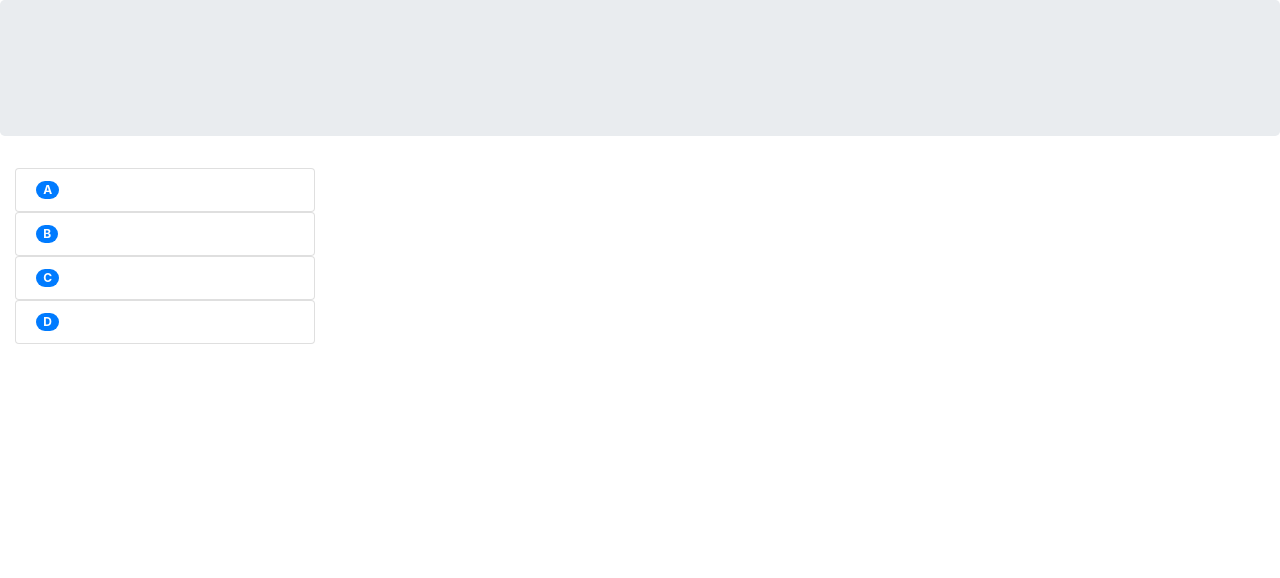
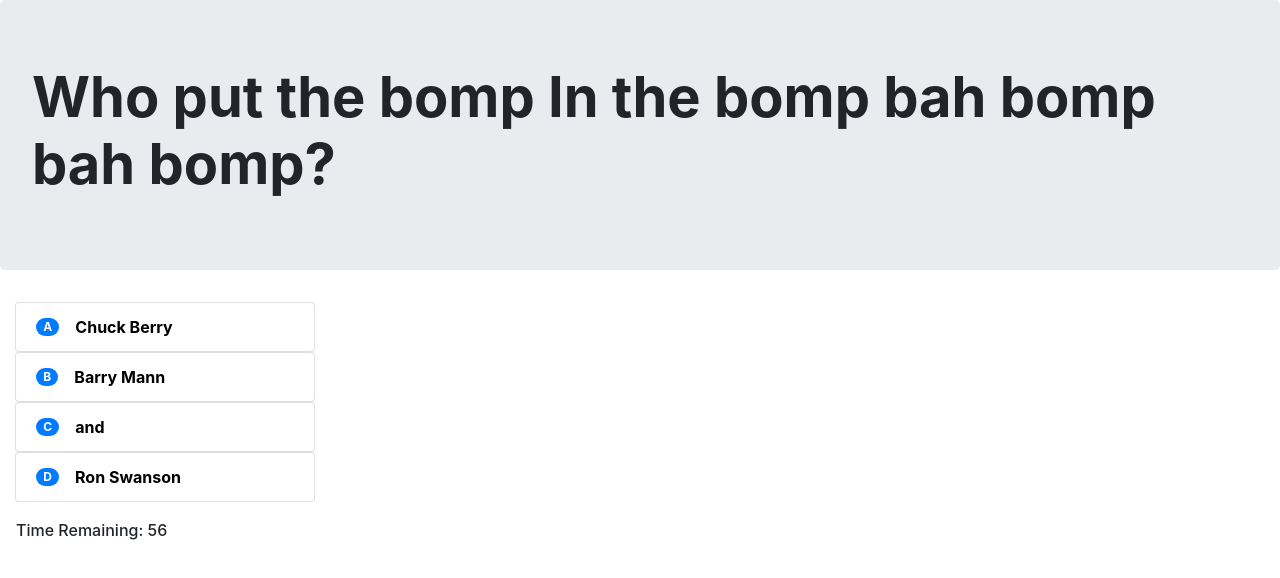
Before and after one commit to Misterjosh/Misterjosh.github.io, a plain HTML site: page Homework 04 - Quiz Game/Quiz Game/quizgame.html in a window 1280 px wide. Drawn offline with nearby package versions, Linux system fonts and the light colour scheme.

Commit message:
Added timer that displays game over at 0

```diff
--- a/Homework 04 - Quiz Game/Quiz Game/Assets/script.js
+++ b/Homework 04 - Quiz Game/Quiz Game/Assets/script.js
@@ -21,6 +21,27 @@
 bText.textContent;
 cText.textContent;
 dText.textContent;
+
+//Timer
+var timeDisplay = document.getElementById('timerDis');
+var remainingTime = 61;
+
+function timeShow() {
+    var timerVal = setInterval(function(){
+        remainingTime--;
+        timeDisplay.textContent = "Time Remaining: " + remainingTime;
+        if (remainingTime === 0) {
+            clearInterval(timerVal);
+            sendMessage();
+        }
+    }, 1000)
+}
+function sendMessage() {
+    timeDisplay.textContent = " ";
+    qText.textContent = "Game Over";
+}
+timeShow();
+
 //setting up object to make questions
 class Question {
     constructor(question, answerA, answerB, answerC, answerD) {
@@ -44,11 +65,11 @@
 //Array to hold question objects in
 var questArr = [question01, question02, question03, question04, question05, question06, question07, question08, question09, question10];
 // pulls values properly from array
-//qText.textContent = questArr[6].question;
-// aText.textContent = questArr[6].answerA;
-// bText.textContent = questArr[6].answerB;
-// cText.textContent = questArr[6].answerC;
-// dText.textContent = questArr[6].answerD;
+qText.textContent = questArr[6].question;
+aText.textContent = questArr[6].answerA;
+bText.textContent = questArr[6].answerB;
+cText.textContent = questArr[6].answerC;
+dText.textContent = questArr[6].answerD;
 $(document).ready(function(){
     $('#buttonA').on('click', function(){
         alert('A button is working')
@@ -62,4 +83,5 @@
     $('#buttonD').on('click', function(){
         alert('D button is working')
     })
+
 });
--- a/Homework 04 - Quiz Game/Quiz Game/Assets/stylesheet.css
+++ b/Homework 04 - Quiz Game/Quiz Game/Assets/stylesheet.css
@@ -25,3 +25,7 @@
 #questiontext {
     font-weight: bolder;
 }
+#timerDis {
+    padding: 1em;
+    font-weight: 500;
+}
--- a/Homework 04 - Quiz Game/Quiz Game/quizgame.html
+++ b/Homework 04 - Quiz Game/Quiz Game/quizgame.html
@@ -41,6 +41,9 @@
                         class="badge badge-primary badge-pill">D</span><span id="answerD"
                         class="anSpace"></span></button>
             </div>
+
+            <!-- Timer display -->
+            <div id='timerDis'></div>
         </div>
     </div>
     <!-- Progress Bar -->
```
